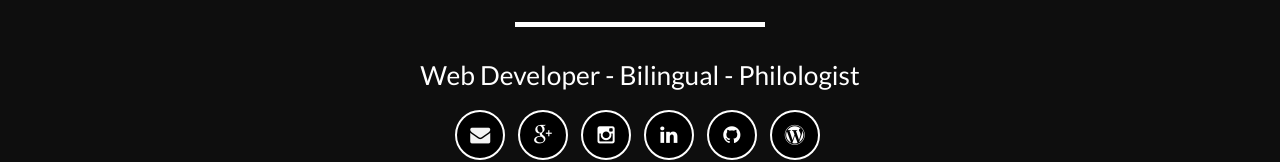
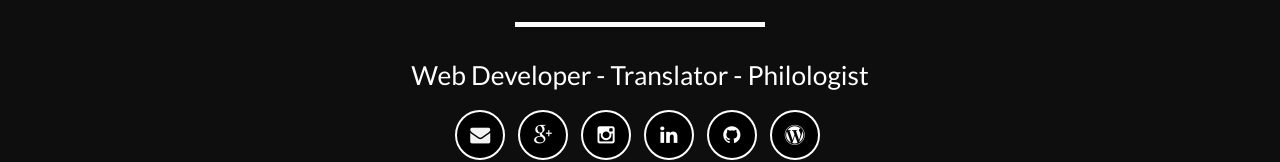
Before and after one commit to joseterrera/bootstrapSite, a website: page index.html in a window 1280 px wide. Shown: the part 391-553 px from the top of the page. Drawn offline with nearby package versions, Linux system fonts and the light colour scheme.

Commit message:
changed word

```diff
--- a/index.html
+++ b/index.html
@@ -86,7 +86,7 @@ j=d.createElement(s),dl=l!='dataLayer'?'&l='+l:'';j.async=true;j.src=
                     <div class="intro-text">
                         <span class="name">Josefina Terrera</span>
                         <hr class="star-light">
-                        <span class="skills">Web Developer - Bilingual - Philologist</span>
+                        <span class="skills">Web Developer - Translator - Philologist</span>
                         <ul class="list-inline">
                             <li>
                                 <a a href="mailto:josefinaterrera@gmail.com" class="btn-social btn-outline"><i class="fa fa-fw fa-envelope"></i></a>
```
Also changed, not shown: js/cbpAnimatedHeader.min.js (+0 -10 lines).
